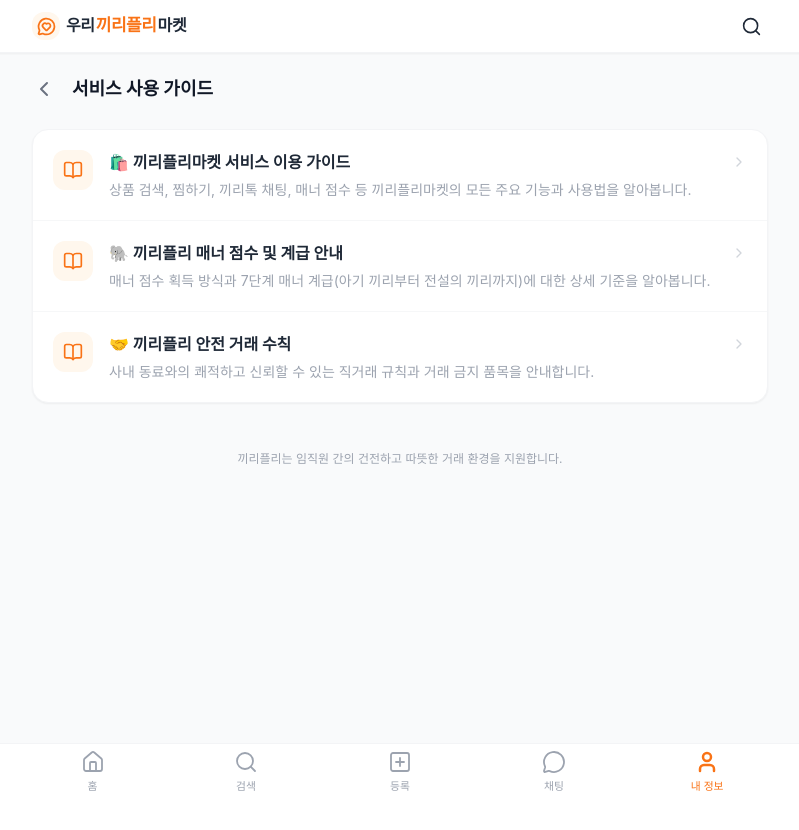
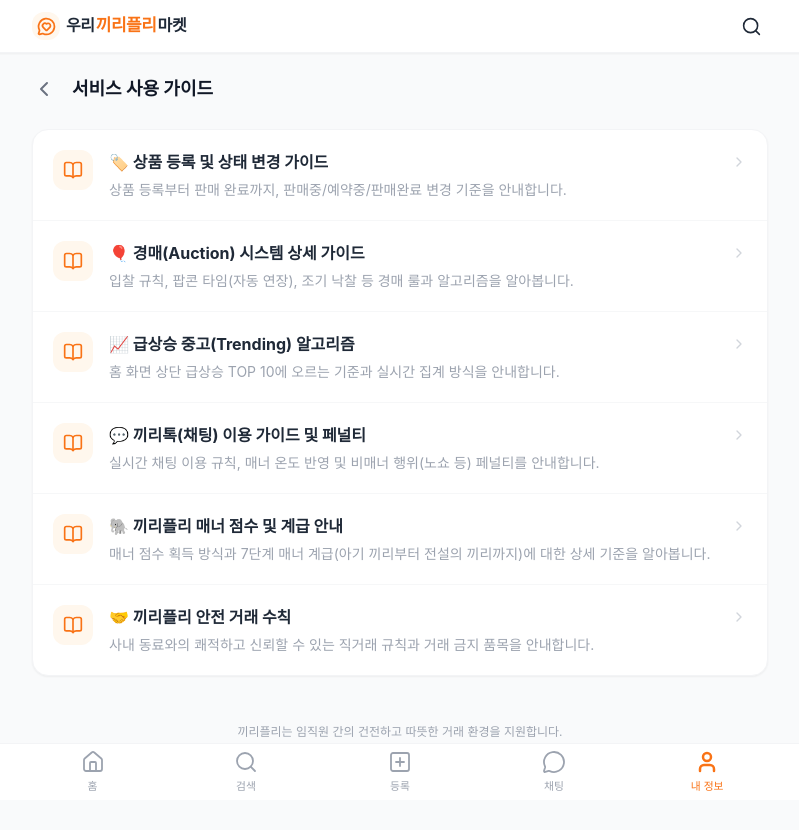
Before and after one commit to solfany/kiriflea-front, a Next.js app: page /my/guide in a window 1280 px wide. Shown: the top 830 px of the page, without its empty margins (240-1039 px from the left). Before the commit the page ends 800 px from the top, so only its background shows below. Built offline with nearby package versions, Linux system fonts and the light colour scheme; no server answers; a web font is replaced by a local one.

Commit message:
docs: Split service guide into separate, highly readable topic guides

```diff
--- a/src/app/api/ai/chat/route.ts
+++ b/src/app/api/ai/chat/route.ts
@@ -6,14 +6,16 @@ import path from 'path';
 const apiKey = process.env.GEMINI_API_KEY || '';
 const genAI = new GoogleGenerativeAI(apiKey);
 
-// Load guides (RAG)
-let mannerGuide = '';
-let tradingGuide = '';
-let serviceGuide = '';
+import { GUIDES } from '@/data/guides';
+
+// Load all guides (RAG) dynamically from GUIDES array
+let allGuidesContent = '';
 try {
-  mannerGuide = fs.readFileSync(path.join(process.cwd(), 'public/guides/manner.md'), 'utf-8');
-  tradingGuide = fs.readFileSync(path.join(process.cwd(), 'public/guides/trading.md'), 'utf-8');
-  serviceGuide = fs.readFileSync(path.join(process.cwd(), 'public/guides/service.md'), 'utf-8');
+  for (const guide of GUIDES) {
+    const filePath = path.join(process.cwd(), 'public', guide.file.replace('/guides/', 'guides/'));
+    const content = fs.readFileSync(filePath, 'utf-8');
+    allGuidesContent += `\n[${guide.title}]\n${content}\n`;
+  }
 } catch (e) {
   console.warn('Failed to load guide files', e);
 }
@@ -31,15 +33,7 @@ const SYSTEM_PROMPT = `
 
 <회사 및 서비스 정보 (가이드라인)>
 다음은 우리 기리 플리마켓의 공식 가이드라인이야. 관련된 질문을 받으면 이 내용을 바탕으로만 답변해줘:
-
-[서비스 이용 가이드]
-${serviceGuide}
-
-[매너 점수 가이드]
-${mannerGuide}
-
-[안전 거래 가이드]
-${tradingGuide}
+${allGuidesContent}
 </회사 및 서비스 정보 (가이드라인)>
 `;
 
--- a/src/data/guides.ts
+++ b/src/data/guides.ts
@@ -7,10 +7,28 @@ export interface GuideItem {
 
 export const GUIDES: GuideItem[] = [
   {
-    id: 'service',
-    title: '🛍️ 끼리플리마켓 서비스 이용 가이드',
-    description: '상품 검색, 찜하기, 끼리톡 채팅, 매너 점수 등 끼리플리마켓의 모든 주요 기능과 사용법을 알아봅니다.',
-    file: '/guides/service.md',
+    id: 'registration',
+    title: '🏷️ 상품 등록 및 상태 변경 가이드',
+    description: '상품 등록부터 판매 완료까지, 판매중/예약중/판매완료 변경 기준을 안내합니다.',
+    file: '/guides/registration.md',
+  },
+  {
+    id: 'auction',
+    title: '🎈 경매(Auction) 시스템 상세 가이드',
+    description: '입찰 규칙, 팝콘 타임(자동 연장), 조기 낙찰 등 경매 룰과 알고리즘을 알아봅니다.',
+    file: '/guides/auction.md',
+  },
+  {
+    id: 'trending',
+    title: '📈 급상승 중고(Trending) 알고리즘',
+    description: '홈 화면 상단 급상승 TOP 10에 오르는 기준과 실시간 집계 방식을 안내합니다.',
+    file: '/guides/trending.md',
+  },
+  {
+    id: 'kiritalk',
+    title: '💬 끼리톡(채팅) 이용 가이드 및 페널티',
+    description: '실시간 채팅 이용 규칙, 매너 온도 반영 및 비매너 행위(노쇼 등) 페널티를 안내합니다.',
+    file: '/guides/kiritalk.md',
   },
   {
     id: 'manner',
```
Also changed, not shown: public/guides/auction.md (added, +32 -0 lines), public/guides/kiritalk.md (added, +20 -0 lines), public/guides/registration.md (added, +29 -0 lines), public/guides/trending.md (added, +19 -0 lines).
